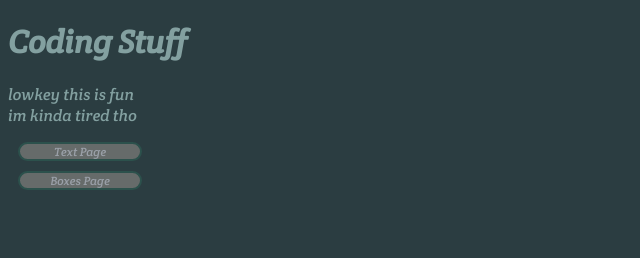
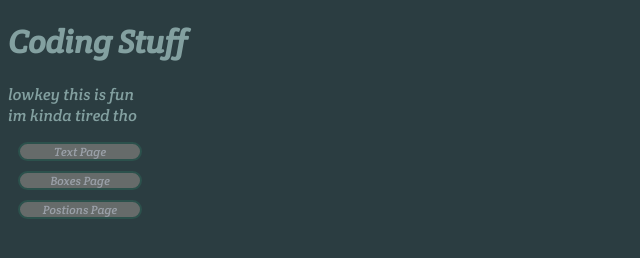
Before and after one commit to shymae07/Digital-Media, a plain HTML site: page index.html in a window 1280 px wide. Shown: the whole page, without its empty margins (0-640 px from the left). Drawn offline with Linux system fonts and the light colour scheme.

Commit message:
Update index.html

```diff
--- a/index.html
+++ b/index.html
@@ -56,6 +56,7 @@ font-size: 16px;
   <ul>
 <li><a href="text.html">Text Page</a></li>
 <li><a href="boxez.html">Boxes Page</a></li>
+<li><a href="position.html"> Postions Page</a></li>
 </ul>
 
 </body>
```
